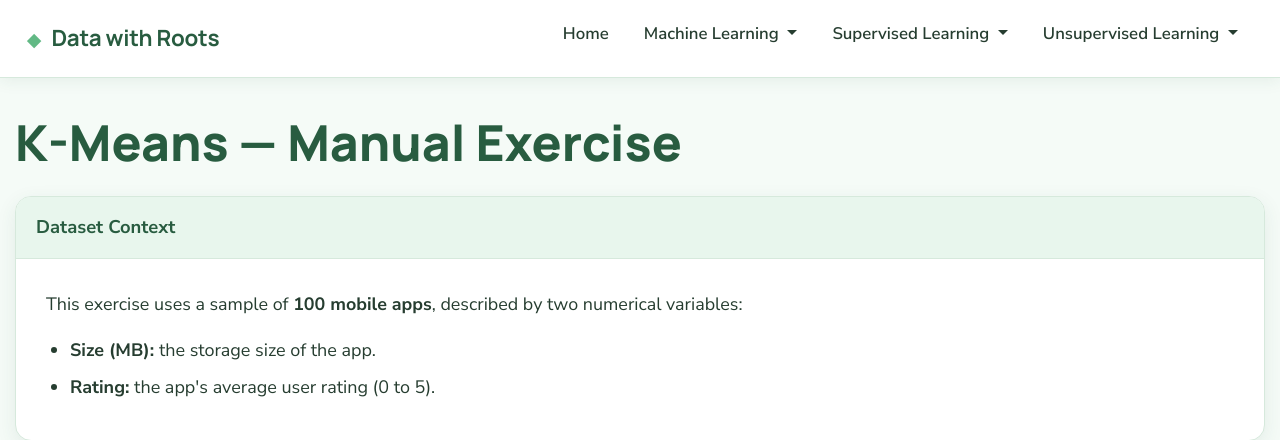
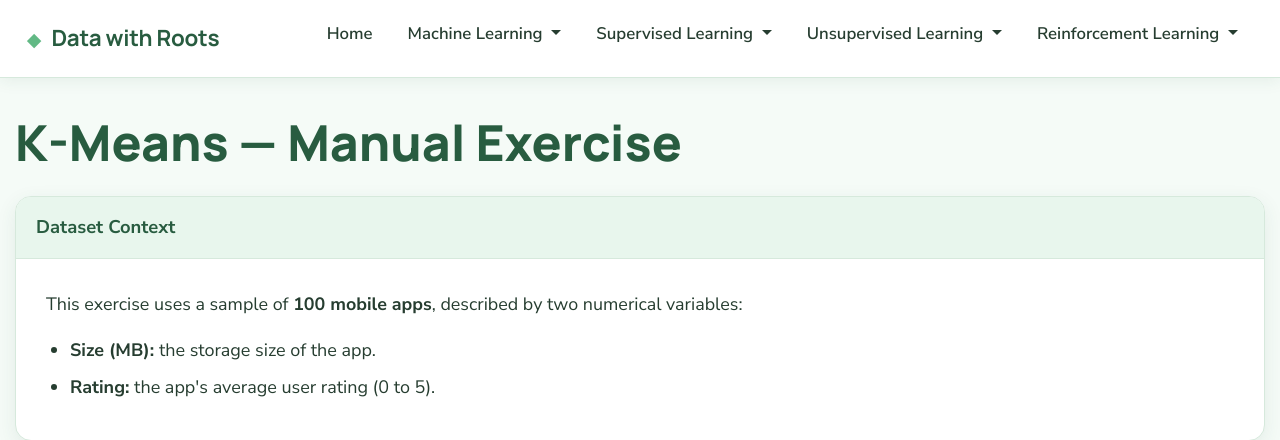
Before and after one commit to alvarojaviercano-ux/Machine-Learning, a Flask app: page /clustering/manual in a window 1280 px wide. Shown: the top 440 px of the page. Run offline with Flask 3, Linux system fonts and the light colour scheme.

Commit message:
Add Reinforcement Learning menu section

```diff
--- a/templates/base.html
+++ b/templates/base.html
@@ -437,6 +437,56 @@
 
                 </li>
 
+
+                <!-- REINFORCEMENT LEARNING -->
+
+                <li class="nav-item dropdown">
+
+                    <a
+                        class="nav-link dropdown-toggle"
+                        href="#"
+                        role="button"
+                        data-bs-toggle="dropdown"
+                        aria-expanded="false"
+                    >
+                        Reinforcement Learning
+                    </a>
+
+
+                    <ul class="dropdown-menu shadow">
+
+
+                        <!-- RL CONCEPTS -->
+
+                        <li>
+
+                            <a
+                                class="dropdown-item"
+                                href="{{ url_for('reinforcement_concepts') }}"
+                            >
+                                Concepts
+                            </a>
+
+                        </li>
+
+
+                        <!-- RL APPLICATION -->
+
+                        <li>
+
+                            <a
+                                class="dropdown-item"
+                                href="{{ url_for('reinforcement') }}"
+                            >
+                                Application
+                            </a>
+
+                        </li>
+
+                    </ul>
+
+                </li>
+
             </ul>
 
         </div>
```
